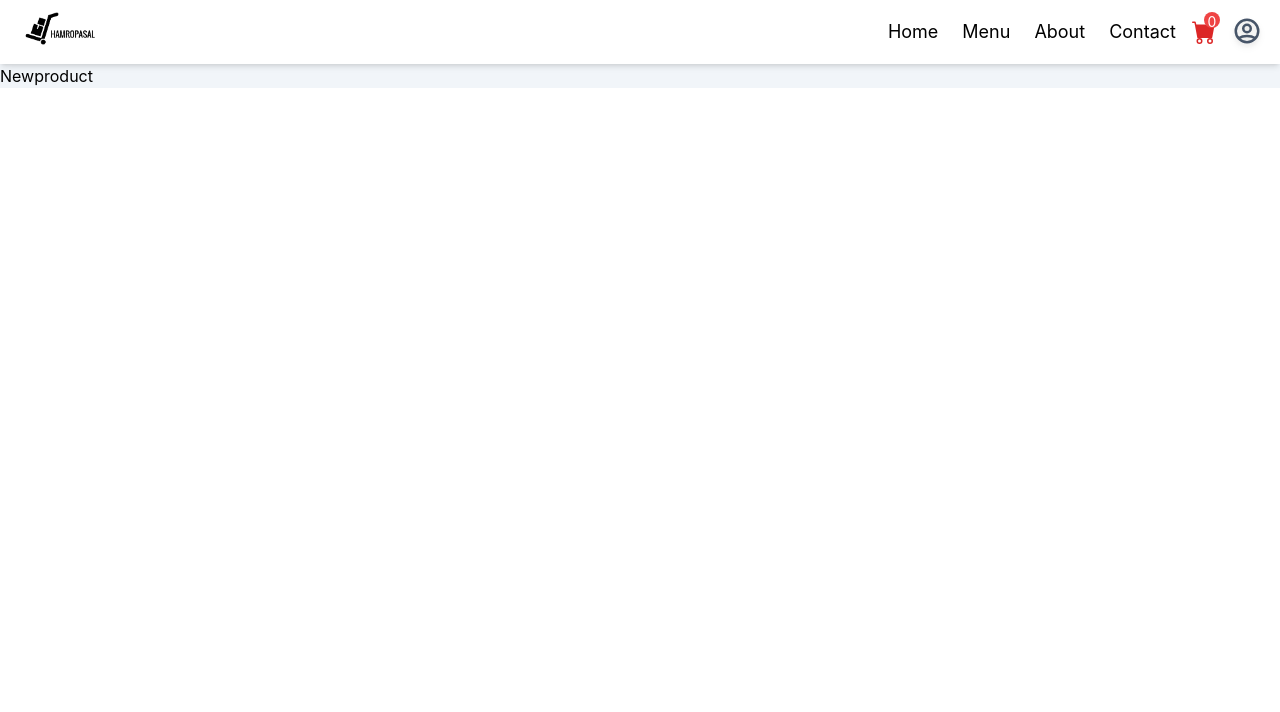
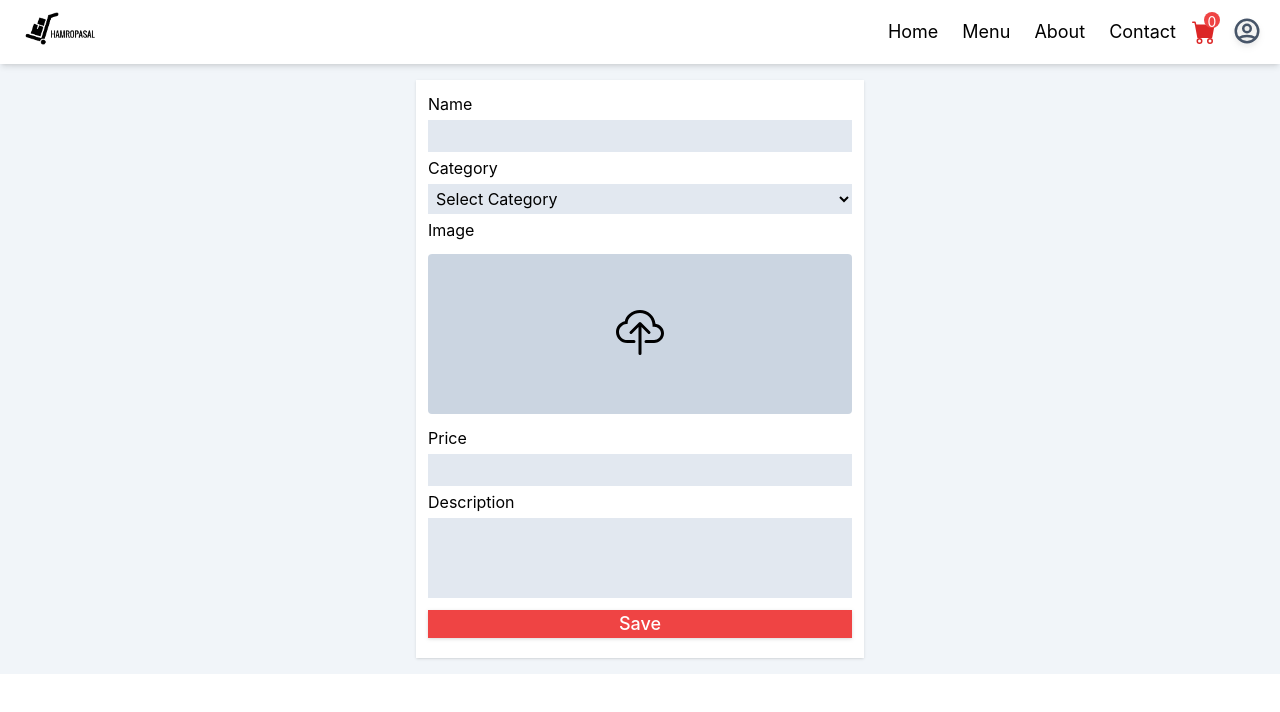
Before and after one commit to prasnaaryal/hamropasal-frontend, a React (Create React App) app: page /newproduct in a window 1280 px wide. Shown: the top 712 px of the page. Built offline with nearby package versions, Linux system fonts and the light colour scheme; no server answers.

Commit message:
created add products

```diff
--- a/src/App.js
+++ b/src/App.js
@@ -3,8 +3,26 @@ import "./App.css";
 import Header from "./component/Header";
 import { Outlet } from "react-router-dom";
 import { Toaster } from "react-hot-toast";
+import { useEffect } from "react";
+import { useDispatch, useSelector } from "react-redux";
+import { setDataProduct } from "./redux/productSlide";
 
 function App() {
+
+  const dispatch=useDispatch()
+
+  const productData=useSelector((state)=>state.product)
+
+  useEffect(()=>{
+    (async()=>{
+      const res=await fetch(`${process.env.REACT_APP_SERVER_DOMAIN}/product`)
+      const resData=await res.json()
+      console.log(resData)
+      dispatch(setDataProduct(resData))
+
+  })()},[])
+  console.log(productData)
+
   return (
     <>
     <Toaster/>
--- a/src/component/Header.js
+++ b/src/component/Header.js
@@ -13,7 +13,7 @@ const Header = () => {
 
   // to show user icon and get data from userdata
   const userData=useSelector((state)=>state.user)
-  console.log(userData)
+  console.log(userData.mail)
   const dispatch=useDispatch()
 
 
@@ -26,6 +26,8 @@ const Header = () => {
     dispatch(logoutRedux())
     toast("logout successfully")
   }
+
+  console.log(process.env.REACT_APP_ADMIN_EMAIL)
   return (
     <header className="fixed shadow-md w-full h-16 px-2 md:px-4 z-50 bg-white">
       {/* desktop */}
@@ -61,9 +63,12 @@ const Header = () => {
             </div>
             {showMenu && (
               <div className="absolute right-2 bg-white py -2  shadow drop-shadow-md flex flex-col">
-                <Link to={"newproduct"}className="whitespace-nowrap cursor-pointer px -2">New product</Link>
                 {
-                userData.image ?<p className="cursor-pointer text-white px-2 bg-red-500 " onClick={handleLogout}>Logout</p> : <Link to={"login"} className="whitespace-nowrap cursor-pointer px-2">login</Link>
+                  userData.email ===process.env.REACT_APP_ADMIN_EMAIL &&                 <Link to={"newproduct"}className="whitespace-nowrap cursor-pointer px -2">New product</Link>
+
+                }
+                {
+                userData.image ?<p className="cursor-pointer text-white px-2 bg-red-500 " onClick={handleLogout}>Logout ({userData.firstName})</p> : <Link to={"login"} className="whitespace-nowrap cursor-pointer px-2">login</Link>
                 }
               </div>
             )}
--- a/src/page/Newproduct.js
+++ b/src/page/Newproduct.js
@@ -1,9 +1,152 @@
-import React from 'react'
+import React, { useState } from "react";
+import { BsCloudUpload } from "react-icons/bs";
+import { ImagetoBase64 } from "../utility/ImagetoBase64";
+import toast from "react-hot-toast";
 
 const Newproduct = () => {
-  return (
-    <div>Newproduct</div>
-  )
+  const [data, setData] = useState({
+    name: "",
+    category: "",
+    image: "",
+    price: "",
+    description: "",
+  });
+
+  const handleOnChange = (e) => {
+    const { name, value } = e.target;
+    setData((preve) => {
+      return {
+        ...preve,
+        [name]: value,
+      };
+    });
+  };
+
+  //for image
+  const uploadImage = async (e) => {
+    const data = await ImagetoBase64(e.target.files[0]);
+    // console.log(data);
+    setData((preve)=>{
+      return{
+        ...preve,
+        image:data
+      }
+    })
+  };
+
+  const handleSubmit = async(e) => {
+    e.preventDefault();
+    console.log(data);
+
+  const {name,image,category,price}=data
+  if(name && image && category && price){
+    const fetchData=await fetch(`${process.env.REACT_APP_SERVER_DOMAIN}/uploadProduct`,{
+      method:"POST",
+      headers:{
+        "content-type":"application/json"
+
+      },
+      body:JSON.stringify(data)
+
+    })
+    const fetchRes=await fetchData.json()
+    console.log(fetchRes)
+    toast(fetchRes.message)
+
+    setData(()=>{
+      return{
+        name: "",
+        category: "",
+        image: "",
+        price: "",
+        description: "",
+
+      }
+    })
+  }
+
+  else{
+    toast("enter required fields")
+  }
+
 }
 
-export default Newproduct
+  return (
+    <div className="p-4">
+      <form
+        className="m-auto w-full max-w-md shadow flex flex-col p-3 bg-white"
+        onSubmit={handleSubmit}
+      >
+        <label htmlFor="name">Name</label>
+        <input
+          type={"text"}
+          name="name"
+          className="bg-slate-200 p-1 my-1"
+          onChange={handleOnChange} value={data.name}
+        />
+
+        <label htmlFor="category">Category</label>
+        <select
+          className="bg-slate-200 p-1 my-1"
+          id="category"
+          name="category"
+          onChange={handleOnChange}
+          value={data.category}
+        >
+          <option value={"other"}>Select Category</option>
+          <option value={"Fruits"}>Fruits</option>
+          <option value={"Vegetable"}>Vegetable</option>
+          <option value={"Icecream"}>Icecream</option>
+          <option value={"Dosa"}>Dosa</option>
+          <option value={"Pizza"}>Pizza</option>
+        </select>
+
+        <label htmlFor="image">
+          Image
+          <div className="h-40 w-full bg-slate-300 my-3 rounded flex items-center justify-center cursor-pointer">
+            {/* conditions for image */}
+            {
+            data.image? <img src={data.image} className="h-full"/> : <span className="text-5xl">
+            <BsCloudUpload />
+          </span>
+          }
+
+
+
+            <input
+              type={"file"}
+              accept="image/*"
+              id="image"
+              onChange={uploadImage}
+              className="hidden"
+            />
+          </div>
+        </label>
+
+        <label htmlFor="price">Price </label>
+        <input
+          type={"text"}
+          className="bg-slate-200 p-1 my-1"
+          name="price"
+          onChange={handleOnChange}
+          value={data.price}
+        />
+
+        <label htmlFor="description">Description </label>
+        <textarea
+          rows={3}
+          className="bg-slate-200 p-1 my-1 resize-none"
+          name="description"
+          onChange={handleOnChange}
+          value={data.description}
+        />
+
+        <button className="bg-red-500 hover:bg-red-600 text-white text-lg font-medium my-2 drop-shadow">
+          Save
+        </button>
+      </form>
+    </div>
+  );
+};
+
+export default Newproduct;
--- a/src/redux/index.js
+++ b/src/redux/index.js
@@ -1,8 +1,11 @@
 import { configureStore } from "@reduxjs/toolkit";
 import userSliceReducer from "./userSlice"
+import productSlideReducer from "./productSlide"
 //stores value in datafield
 export const store=configureStore({
     reducer:{
-        user:userSliceReducer
+        user:userSliceReducer,
+        product:productSlideReducer
+
     },
 })
--- /dev/null
+++ b/src/redux/productSlide.js
@@ -0,0 +1,19 @@
+import { createSlice } from "@reduxjs/toolkit";
+
+const initialState={
+    productList:[]
+}
+export const productSlice=createSlice({
+    name:"product",
+    initialState,
+    reducers:{
+        setDataProduct:(state,action)=>{
+            console.log(action)
+            state.productList=[...action.payload]
+
+        }
+    }
+})
+
+export const {setDataProduct}=productSlice.actions
+export default productSlice.reducer
```
Also changed, not shown: 1 other file (tests, documents, lock files or other folders).
